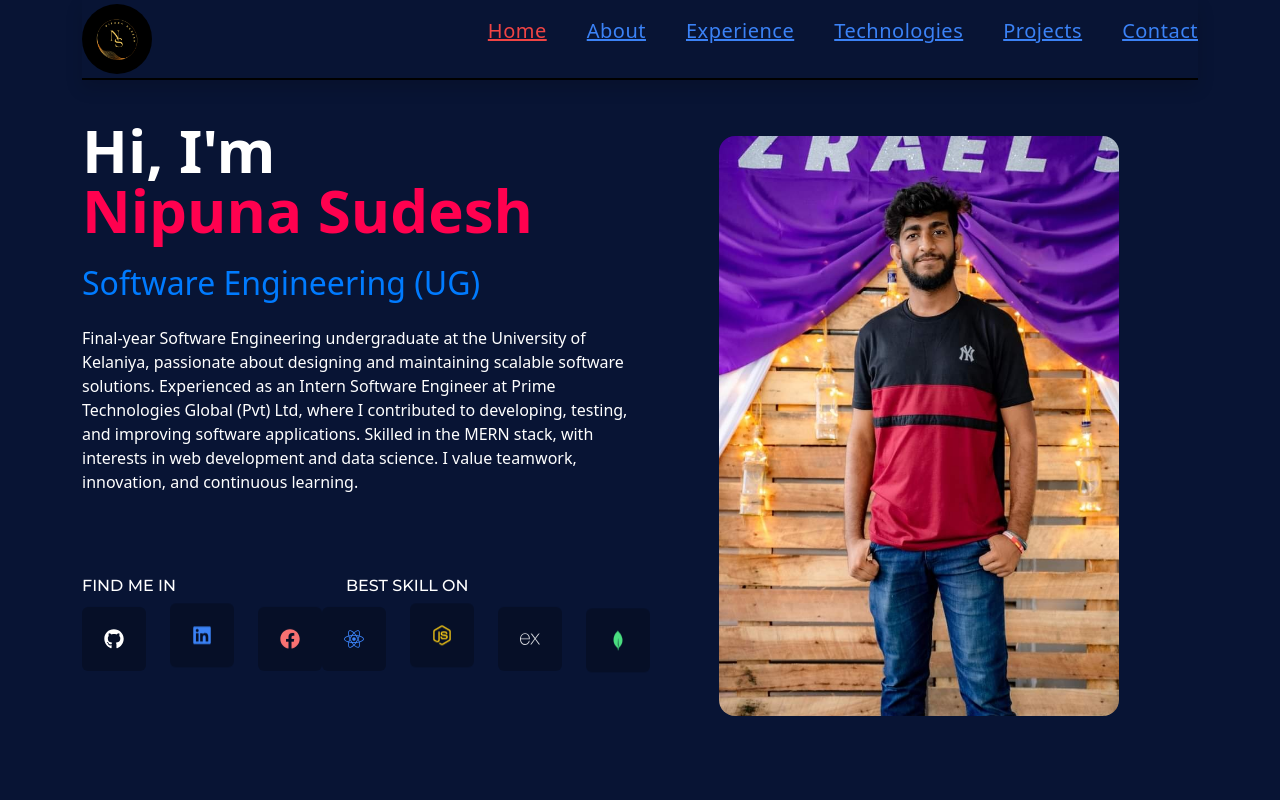
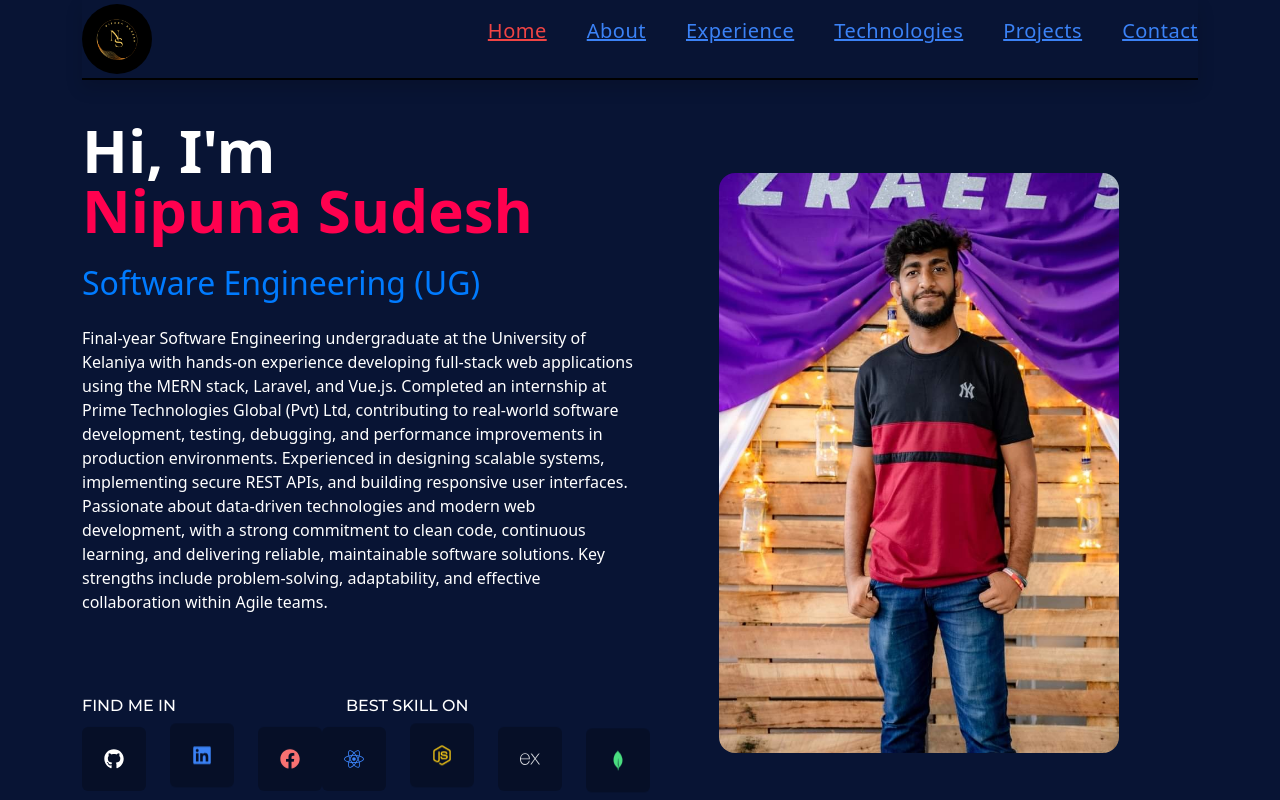
Before and after one commit to NipunaSudesh/react-portfolio, a React (Create React App) app: page / in a window 1280 px wide. Shown: the top 800 px of the page. Built offline with nearby package versions, Linux system fonts and the light colour scheme.

Commit message:
updaed ui

```diff
--- a/src/Components/About/AboutDetails.js
+++ b/src/Components/About/AboutDetails.js
@@ -20,7 +20,7 @@ export default function AboutDetails(props) {
     animate="visible"
     className=' flex flex-col w-auto justify-center items-center bg-gray-200 rounded-lg'>
         <h1 className='text-xl font-bold text-center'>{props.title}</h1>
-        <p className='text-gray-700 text-base  sm:p-2 p-2'> {props.des}</p>
+        <p className='text-gray-700 text-base text-center  sm:p-2 p-2'> {props.des}</p>
     </motion.div>
 
   )
--- a/src/Components/ContectMe.js
+++ b/src/Components/ContectMe.js
@@ -47,8 +47,8 @@ export default function ContectMe() {
               alt='contactImg'></img>
               <div className='flex flex-col gap-1'>
                 <h3 className='text-3xl font-bold text-white mt-2'>Nipuna Sudesh</h3>
-                <p className='text-lg font-normal text-gray-300'> Software Engineer</p>
-                <p className='text-base tracking-wide text-gray-200 '>Software undergraduate passionate about innovative solutions. Currently honing skills in MERN Stack, web development, and data science</p>
+                <p className='text-lg font-normal text-gray-300'> Junior Software Engineer</p>
+                <p className='text-base tracking-wide text-gray-200 '>Software Engineering undergraduate passionate about innovative solutions. Currently honing skills in MERN Stack, web development, and data science</p>
                 <p className='text-base text-gray-300 flex items-center gap-2'>Phone : <span className='text-lightText hover:underline duration-300'>+94 766521915</span></p>
                 <p className=' text-base text-gray-300 flex items-center gap-2'>Email : <span className='text-lightText hover:underline'>nipunasudesh2000@gmail.com</span></p>
               </div>
--- a/src/Components/Home.js
+++ b/src/Components/Home.js
@@ -50,7 +50,7 @@ const container =(delay)=>({
                 variants={container(1)}
                 initial="hidden"
                 animate="visible"
-            className='text-white'> Final-year Software Engineering undergraduate at the University of Kelaniya, passionate about designing and maintaining scalable software solutions. Experienced as an Intern Software Engineer at Prime Technologies Global (Pvt) Ltd, where I contributed to developing, testing, and improving software applications. Skilled in the MERN stack, with interests in web development and data science. I value teamwork, innovation, and continuous learning. </motion.p>
+            className='text-white'> Final-year Software Engineering undergraduate at the University of Kelaniya with hands-on experience developing full-stack web applications using the MERN stack, Laravel, and Vue.js. Completed an internship at Prime Technologies Global (Pvt) Ltd, contributing to real-world software development, testing, debugging, and performance improvements in production environments. Experienced in designing scalable systems, implementing secure REST APIs, and building responsive user interfaces. Passionate about data-driven technologies and modern web development, with a strong commitment to clean code, continuous learning, and delivering reliable, maintainable software solutions. Key strengths include problem-solving, adaptability, and effective collaboration within Agile teams. </motion.p>
             {/* <motion.p
                 variants={container(1)}
                 initial="hidden"
```
Also changed, not shown: 1 other file (tests, documents, lock files or other folders).
